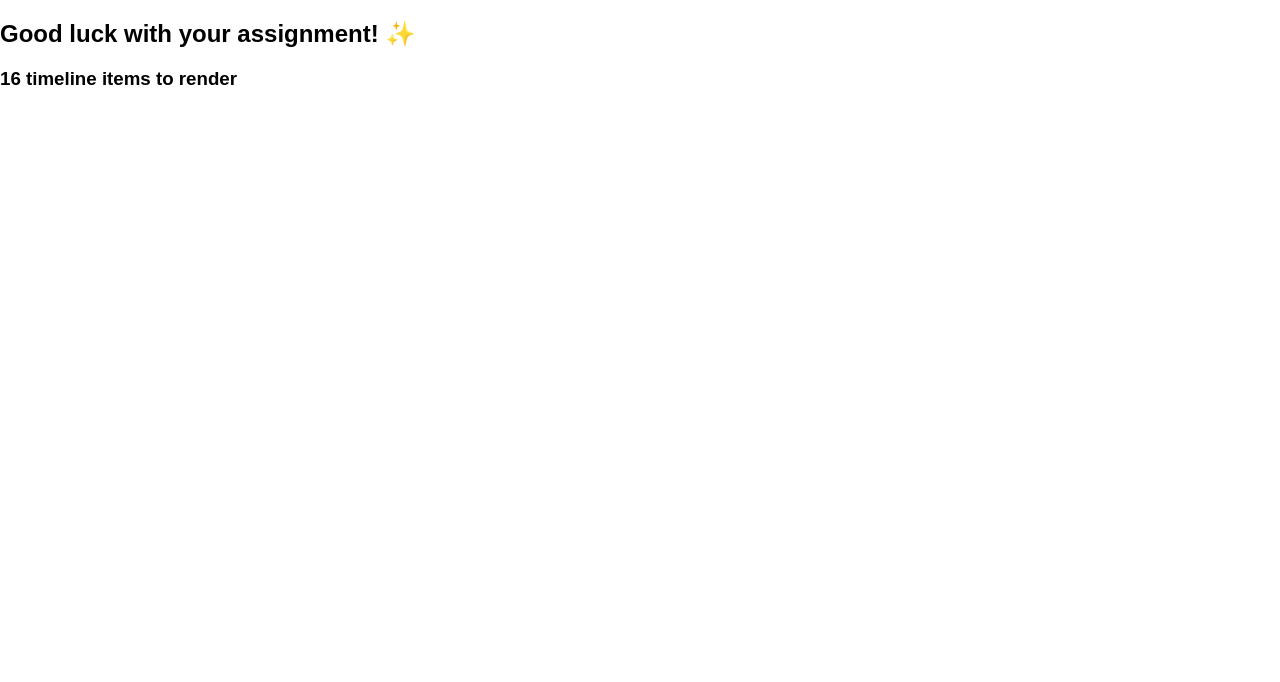
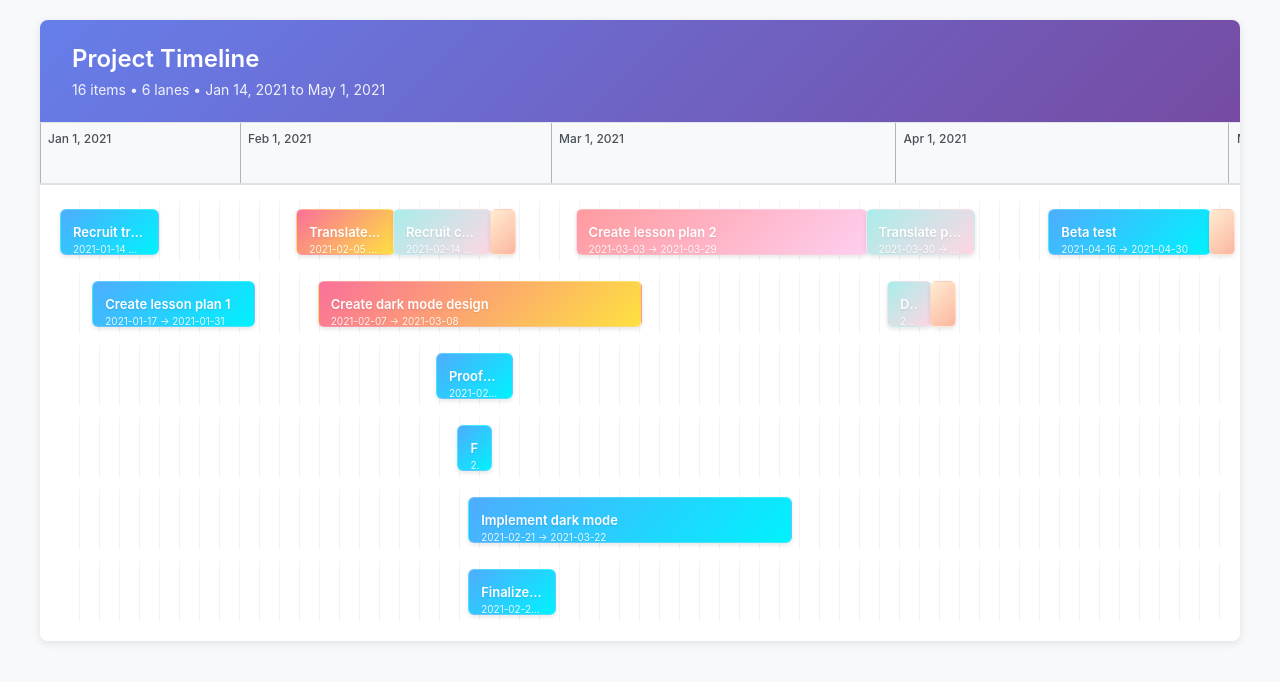
Before and after one commit to fmotaf/timeline-airtable, a React app: page / in a window 1280 px wide. Built offline with nearby package versions, Linux system fonts and the light colour scheme.

Commit message:
first version of the component

```diff
--- a/src/app.css
+++ b/src/app.css
@@ -1,5 +1,232 @@
 body {
   margin: 0;
+  padding: 20px;
+  font-family: -apple-system, BlinkMacSystemFont, 'Segoe UI', 'Roboto', sans-serif;
+  background-color: #f8f9fa;
+  color: #333;
+}
+
+/* Timeline Container */
+.timeline-container {
+  max-width: 1200px;
+  margin: 0 auto;
+  background: white;
+  border-radius: 8px;
+  box-shadow: 0 2px 8px rgba(0, 0, 0, 0.1);
+  overflow: hidden;
+}
+
+.timeline-header {
+  padding: 24px 32px;
+  border-bottom: 1px solid #e1e5e9;
+  background: linear-gradient(135deg, #667eea 0%, #764ba2 100%);
+  color: white;
+}
+
+.timeline-header h2 {
+  margin: 0 0 8px 0;
+  font-size: 24px;
+  font-weight: 600;
+}
+
+.timeline-info {
+  font-size: 14px;
+  opacity: 0.9;
+  font-weight: 400;
+}
+
+/* Timeline Wrapper */
+.timeline-wrapper {
+  position: relative;
   padding: 0;
-  font-family: sans-serif;
+  overflow-x: auto;
+  min-height: 400px;
 }
+
+/* Timeline Axis */
+.timeline-axis {
+  position: relative;
+  height: 60px;
+  background: #f8f9fa;
+  border-bottom: 2px solid #dee2e6;
+  padding: 0 20px;
+}
+
+.timeline-marker {
+  position: absolute;
+  top: 0;
+  height: 100%;
+}
+
+.timeline-marker-line {
+  width: 1px;
+  height: 100%;
+  background: #adb5bd;
+  margin-left: -0.5px;
+}
+
+.timeline-marker-label {
+  position: absolute;
+  top: 8px;
+  left: 8px;
+  font-size: 12px;
+  font-weight: 500;
+  color: #495057;
+  white-space: nowrap;
+}
+
+/* Timeline Lanes */
+.timeline-lanes {
+  padding: 16px 20px 20px 20px;
+  min-height: 300px;
+}
+
+.timeline-lane {
+  position: relative;
+  height: 60px;
+  margin-bottom: 12px;
+  border-radius: 4px;
+  background: repeating-linear-gradient(90deg,
+      transparent,
+      transparent 19px,
+      #f1f3f4 19px,
+      #f1f3f4 20px);
+}
+
+.timeline-lane:last-child {
+  margin-bottom: 0;
+}
+
+/* Timeline Items */
+.timeline-item {
+  position: absolute;
+  top: 8px;
+  height: 44px;
+  background: linear-gradient(135deg, #4facfe 0%, #00f2fe 100%);
+  border-radius: 6px;
+  border: 1px solid rgba(255, 255, 255, 0.2);
+  box-shadow: 0 2px 4px rgba(0, 0, 0, 0.1);
+  cursor: pointer;
+  transition: all 0.2s ease;
+  overflow: hidden;
+  min-width: 24px;
+}
+
+.timeline-item:hover {
+  transform: translateY(-2px);
+  box-shadow: 0 4px 12px rgba(0, 0, 0, 0.15);
+  z-index: 10;
+}
+
+.timeline-item:nth-child(2n) {
+  background: linear-gradient(135deg, #fa709a 0%, #fee140 100%);
+}
+
+.timeline-item:nth-child(3n) {
+  background: linear-gradient(135deg, #a8edea 0%, #fed6e3 100%);
+}
+
+.timeline-item:nth-child(4n) {
+  background: linear-gradient(135deg, #ffecd2 0%, #fcb69f 100%);
+}
+
+.timeline-item:nth-child(5n) {
+  background: linear-gradient(135deg, #ff9a9e 0%, #fecfef 100%);
+}
+
+.timeline-item-content {
+  padding: 8px 12px;
+  height: 100%;
+  display: flex;
+  flex-direction: column;
+  justify-content: center;
+  color: white;
+  text-shadow: 0 1px 2px rgba(0, 0, 0, 0.1);
+}
+
+.timeline-item-name {
+  font-size: 13px;
+  font-weight: 600;
+  line-height: 1.2;
+  margin-bottom: 2px;
+  overflow: hidden;
+  text-overflow: ellipsis;
+  white-space: nowrap;
+}
+
+.timeline-item-dates {
+  font-size: 10px;
+  opacity: 0.9;
+  font-weight: 400;
+  overflow: hidden;
+  text-overflow: ellipsis;
+  white-space: nowrap;
+}
+
+/* Responsive adjustments */
+@media (max-width: 768px) {
+  body {
+    padding: 10px;
+  }
+
+  .timeline-header {
+    padding: 16px 20px;
+  }
+
+  .timeline-header h2 {
+    font-size: 20px;
+  }
+
+  .timeline-info {
+    font-size: 12px;
+  }
+
+  .timeline-wrapper {
+    min-height: 300px;
+  }
+
+  .timeline-lanes {
+    padding: 12px 16px;
+  }
+
+  .timeline-lane {
+    height: 50px;
+    margin-bottom: 8px;
+  }
+
+  .timeline-item {
+    height: 36px;
+    top: 7px;
+  }
+
+  .timeline-item-content {
+    padding: 6px 8px;
+  }
+
+  .timeline-item-name {
+    font-size: 12px;
+  }
+
+  .timeline-item-dates {
+    font-size: 9px;
+  }
+}
+
+/* Scrollbar styling */
+.timeline-wrapper::-webkit-scrollbar {
+  height: 8px;
+}
+
+.timeline-wrapper::-webkit-scrollbar-track {
+  background: #f1f1f1;
+  border-radius: 4px;
+}
+
+.timeline-wrapper::-webkit-scrollbar-thumb {
+  background: #c1c1c1;
+  border-radius: 4px;
+}
+
+.timeline-wrapper::-webkit-scrollbar-thumb:hover {
+  background: #a8a8a8;
+}
--- /dev/null
+++ b/src/components/Timeline.js
@@ -0,0 +1,76 @@
+import React from 'react';
+import assignLanes from '../utils/assignLanes.js';
+import {
+    calculateDateRange,
+    calculateItemStyles,
+    formatDate,
+    generateTimelineMarkers
+} from '../utils/timelineHelpers.js';
+
+const Timeline = ({ items }) => {
+    // Calculate date range
+    const { minDate, maxDate, totalDays } = calculateDateRange(items);
+
+    // Assign items to lanes
+    const lanes = assignLanes(items);
+
+    // Generate timeline axis markers
+    const markers = generateTimelineMarkers(minDate, maxDate, totalDays);
+
+    return (
+        <div className="timeline-container">
+            <div className="timeline-header">
+                <h2>Project Timeline</h2>
+                <div className="timeline-info">
+                    {items.length} items • {lanes.length} lanes • {formatDate(minDate)} to {formatDate(maxDate)}
+                </div>
+            </div>
+
+            <div className="timeline-wrapper">
+                {/* Timeline axis */}
+                <div className="timeline-axis">
+                    {markers.map((marker) => (
+                        <div
+                            key={marker.key}
+                            className="timeline-marker"
+                            style={{ left: `${marker.position}%` }}
+                        >
+                            <div className="timeline-marker-line"></div>
+                            <div className="timeline-marker-label">
+                                {formatDate(marker.date)}
+                            </div>
+                        </div>
+                    ))}
+                </div>
+
+                {/* Timeline lanes */}
+                <div className="timeline-lanes">
+                    {lanes.map((lane, laneIndex) => (
+                        <div key={laneIndex} className="timeline-lane">
+                            {lane.map((item) => {
+                                const styles = calculateItemStyles(item, minDate, totalDays);
+                                return (
+                                    <div
+                                        key={item.id}
+                                        className="timeline-item"
+                                        style={styles}
+                                        title={`${item.name}\n${item.start} to ${item.end}`}
+                                    >
+                                        <div className="timeline-item-content">
+                                            <span className="timeline-item-name">{item.name}</span>
+                                            <span className="timeline-item-dates">
+                                                {item.start} → {item.end}
+                                            </span>
+                                        </div>
+                                    </div>
+                                );
+                            })}
+                        </div>
+                    ))}
+                </div>
+            </div>
+        </div>
+    );
+};
+
+export default Timeline;
--- a/src/index.js
+++ b/src/index.js
@@ -1,12 +1,12 @@
 import React from "react";
 import ReactDOM from "react-dom/client";
+import Timeline from "./components/Timeline.js";
 import timelineItems from "./timelineItems.js";
 
 function App() {
   return (
     <div>
-      <h2>Good luck with your assignment! {"\u2728"}</h2>
-      <h3>{timelineItems.length} timeline items to render</h3>
+      <Timeline items={timelineItems} />
     </div>
   );
 }
--- /dev/null
+++ b/src/utils/assignLanes.js
@@ -0,0 +1,28 @@
+/**
+ * Takes an array of items and assigns them to lanes based on start/end dates.
+ * @param {Array} items - Array of timeline items with start and end dates
+ * @returns {Array} Array of arrays containing items organized by lanes
+ */
+function assignLanes(items) {
+    const sortedItems = items.sort((a, b) =>
+        new Date(a.start) - new Date(b.start)
+    );
+    const lanes = [];
+
+    function assignItemToLane(item) {
+        for (const lane of lanes) {
+            if (new Date(lane[lane.length - 1].end) < new Date(item.start)) {
+                lane.push(item);
+                return;
+            }
+        }
+        lanes.push([item]);
+    }
+
+    for (const item of sortedItems) {
+        assignItemToLane(item);
+    }
+    return lanes;
+}
+
+export default assignLanes;
--- /dev/null
+++ b/src/utils/timelineHelpers.js
@@ -0,0 +1,75 @@
+/**
+ * Calculate the date range for a timeline
+ * @param {Array} items - Array of timeline items with start and end dates
+ * @returns {Object} Object containing minDate, maxDate, and totalDays
+ */
+export const calculateDateRange = (items) => {
+    const dates = items.flatMap(item => [new Date(item.start), new Date(item.end)]);
+    const minDate = new Date(Math.min(...dates));
+    const maxDate = new Date(Math.max(...dates));
+    const totalDays = Math.ceil((maxDate - minDate) / (1000 * 60 * 60 * 24)) + 1;
+
+    return { minDate, maxDate, totalDays };
+};
+
+/**
+ * Calculate position and width styles for timeline items
+ * @param {Object} item - Timeline item with start and end dates
+ * @param {Date} minDate - Minimum date in the timeline
+ * @param {number} totalDays - Total duration of the timeline in days
+ * @returns {Object} CSS styles object with left and width properties
+ */
+export const calculateItemStyles = (item, minDate, totalDays) => {
+    const startDate = new Date(item.start);
+    const endDate = new Date(item.end);
+
+    const daysFromStart = Math.ceil((startDate - minDate) / (1000 * 60 * 60 * 24));
+    const left = (daysFromStart / totalDays) * 100;
+
+    const itemDurationDays = Math.ceil((endDate - startDate) / (1000 * 60 * 60 * 24)) + 1;
+    const width = Math.max((itemDurationDays / totalDays) * 100, 1.5); // Minimum 1.5% width for visibility
+
+    return { left: `${left}%`, width: `${width}%` };
+};
+
+/**
+ * Format date for display
+ * @param {Date} date - Date to format
+ * @returns {string} Formatted date string
+ */
+export const formatDate = (date) => {
+    return date.toLocaleDateString('en-US', {
+        month: 'short',
+        day: 'numeric',
+        year: 'numeric'
+    });
+};
+
+/**
+ * Generate timeline axis markers
+ * @param {Date} minDate - Minimum date in the timeline
+ * @param {Date} maxDate - Maximum date in the timeline
+ * @param {number} totalDays - Total duration of the timeline in days
+ * @returns {Array} Array of marker data objects
+ */
+export const generateTimelineMarkers = (minDate, maxDate, totalDays) => {
+    const markers = [];
+
+    const currentDate = new Date(minDate.getFullYear(), minDate.getMonth(), 1);
+
+    while (currentDate <= maxDate) {
+        const daysFromStart = Math.ceil((currentDate - minDate) / (1000 * 60 * 60 * 24));
+        const position = Math.max(0, (daysFromStart / totalDays) * 100);
+
+        if (position <= 100) {
+            markers.push({
+                date: new Date(currentDate),
+                position,
+                key: currentDate.toISOString()
+            });
+        }
+        currentDate.setMonth(currentDate.getMonth() + 1);
+    }
+
+    return markers;
+};
```
Also changed, not shown: src/assignLanes.js (deleted, +0 -25 lines).
